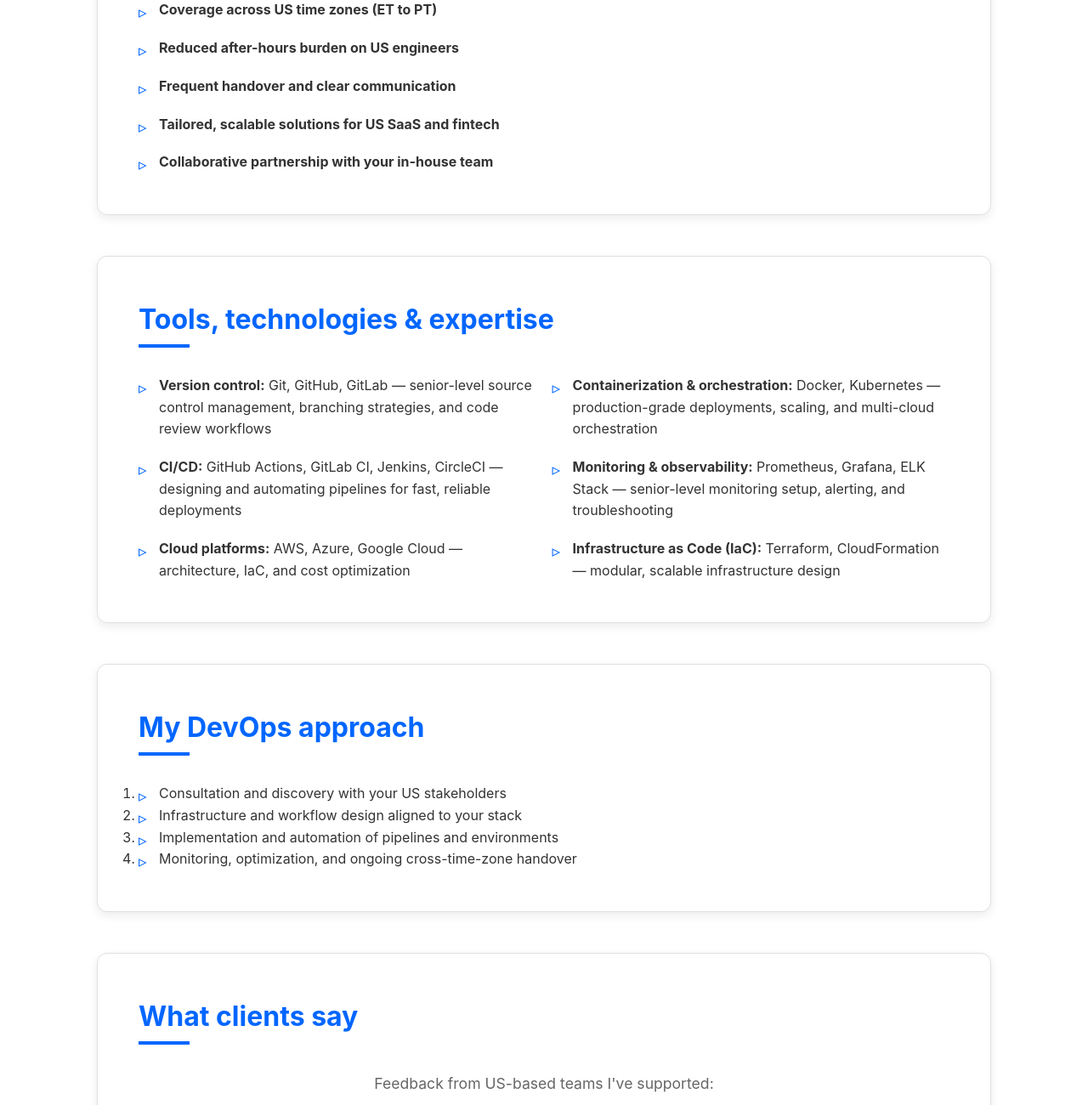
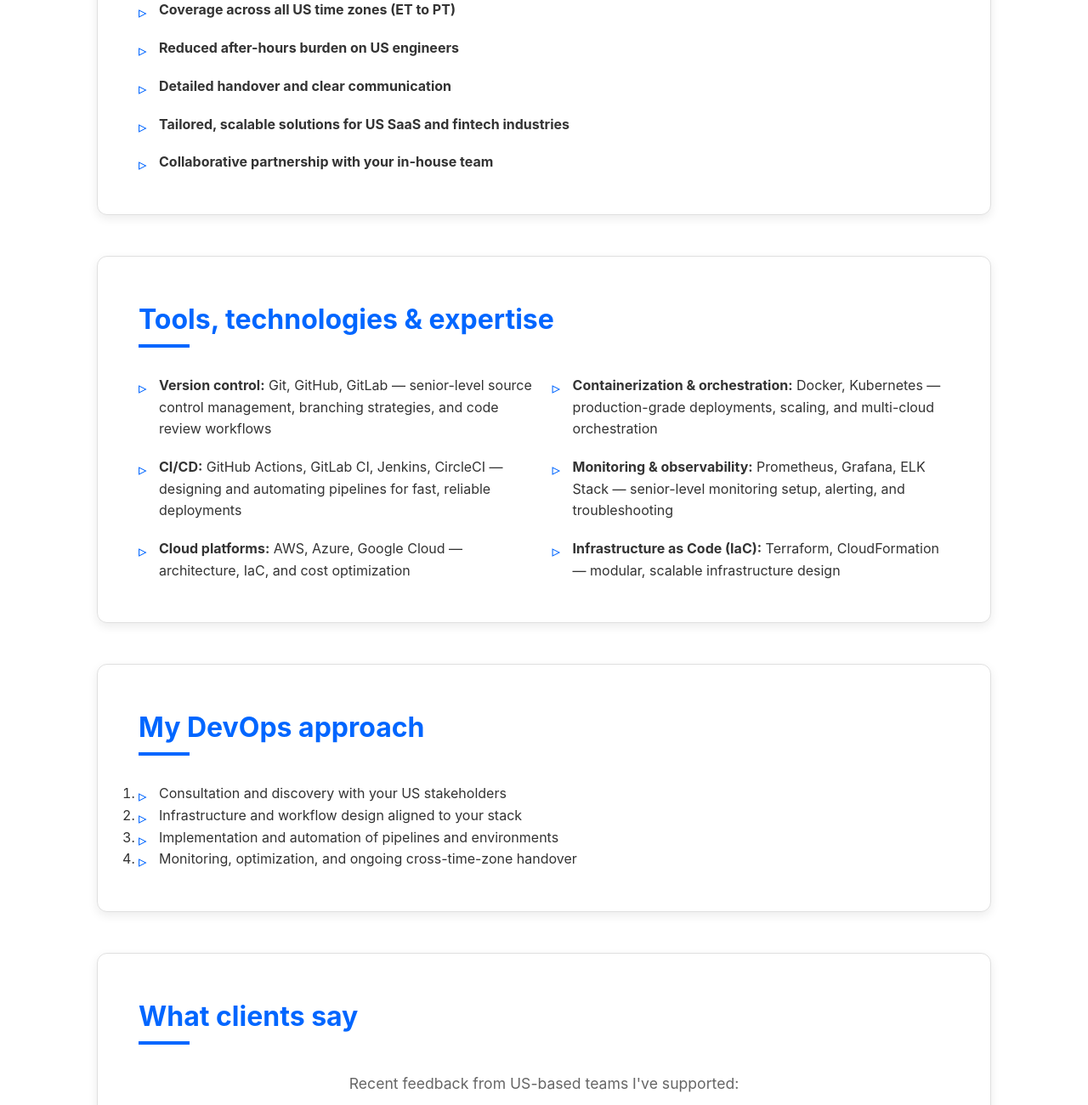
Before and after one commit to robdotsh/robdotsh, a plain HTML site: page index.html in a window 1280 px wide. Shown: the part 1060-2360 px from the top of the page at 85% size. Drawn offline with Linux system fonts and the light colour scheme.

Commit message:
Enhance description and testimonials in index.html

```diff
--- a/index.html
+++ b/index.html
@@ -4,7 +4,8 @@
   <meta charset="UTF-8" />
   <meta name="viewport" content="width=device-width, initial-scale=1.0" />
   <title>DevOps for US Teams | Rob Muze</title>
-  <meta name="description" content="UK-based DevOps contractor specialising in CI/CD, Infrastructure as Code, and cloud operations, providing 24/7 support for US engineering teams across time zones." />
+  <meta name="description" content="UK-based DevOps contractor specialising in CI/CD, Infrastructure as Code, and cloud operations, providing 24/7 support for
+  US engineering teams across <b>all</b> time zones." />
   <meta name="author" content="Rob Muze" />
 
   <meta http-equiv="X-Content-Type-Options" content="nosniff">
@@ -104,10 +105,10 @@
     <section id="benefits" class="section-card">
       <h2>Benefits for US teams</h2>
       <ul>
-        <li><strong>Coverage across US time zones (ET to PT)</strong></li>
+        <li><strong>Coverage across <b>all</b> US time zones (ET to PT)</strong></li>
         <li><strong>Reduced after-hours burden on US engineers</strong></li>
-        <li><strong>Frequent handover and clear communication</strong></li>
-        <li><strong>Tailored, scalable solutions for US SaaS and fintech</strong></li>
+        <li><strong>Detailed handover and clear communication</strong></li>
+        <li><strong>Tailored, scalable solutions for US SaaS and fintech industries</strong></li>
         <li><strong>Collaborative partnership with your in-house team</strong></li>
       </ul>
     </section>
@@ -136,7 +137,7 @@
 
     <section id="testimonials" class="section-card">
       <h2>What clients say</h2>
-      <p class="testimonials-intro">Feedback from US-based teams I've supported:</p>
+      <p class="testimonials-intro">Recent feedback from US-based teams I've supported:</p>
 
       <div class="testimonials-grid">
         <figure class="testimonial-card">
```
